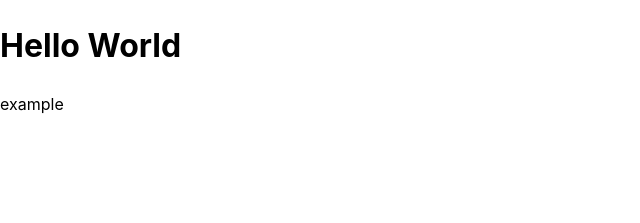
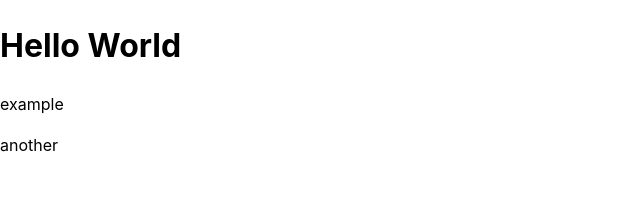
Before and after one commit to Tirivashe/e-commerce-2023, a Next.js app: page / in a window 1280 px wide. Shown: the top 223 px of the page, without its empty margins (0-640 px from the left). Built offline with nearby package versions, Linux system fonts and the light colour scheme.

Commit message:
another test

```diff
--- a/app/page.tsx
+++ b/app/page.tsx
@@ -5,6 +5,7 @@ const Home = () => {
     <>
       <h1>Hello World</h1>
       <p>example</p>
+      <p>another</p>
     </>
   );
 };
```
Also changed, not shown: 1 other file (tests, documents, lock files or other folders).
